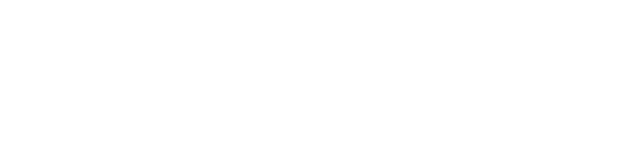
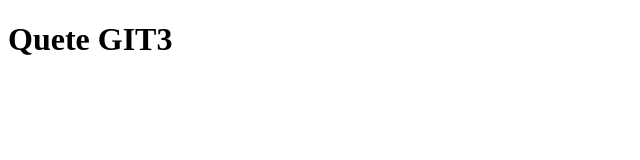
Before and after one commit to christophevelou/my-super-website, a plain HTML site: page index.html in a window 1280 px wide. Shown: the whole page, without its empty margins (0-640 px from the left). Drawn offline with Linux system fonts and the light colour scheme.

Commit message:
Titre+h1

```diff
--- a/index.html
+++ b/index.html
@@ -2,9 +2,9 @@
 <html>
   <head>
     <meta charset="UTF-8">
-    <title>title</title>
+    <title>Creation quete GIT3 WCS</title>
   </head>
   <body>
-
+    <h1>Quete GIT3</h1>
   </body>
 </html>
```
